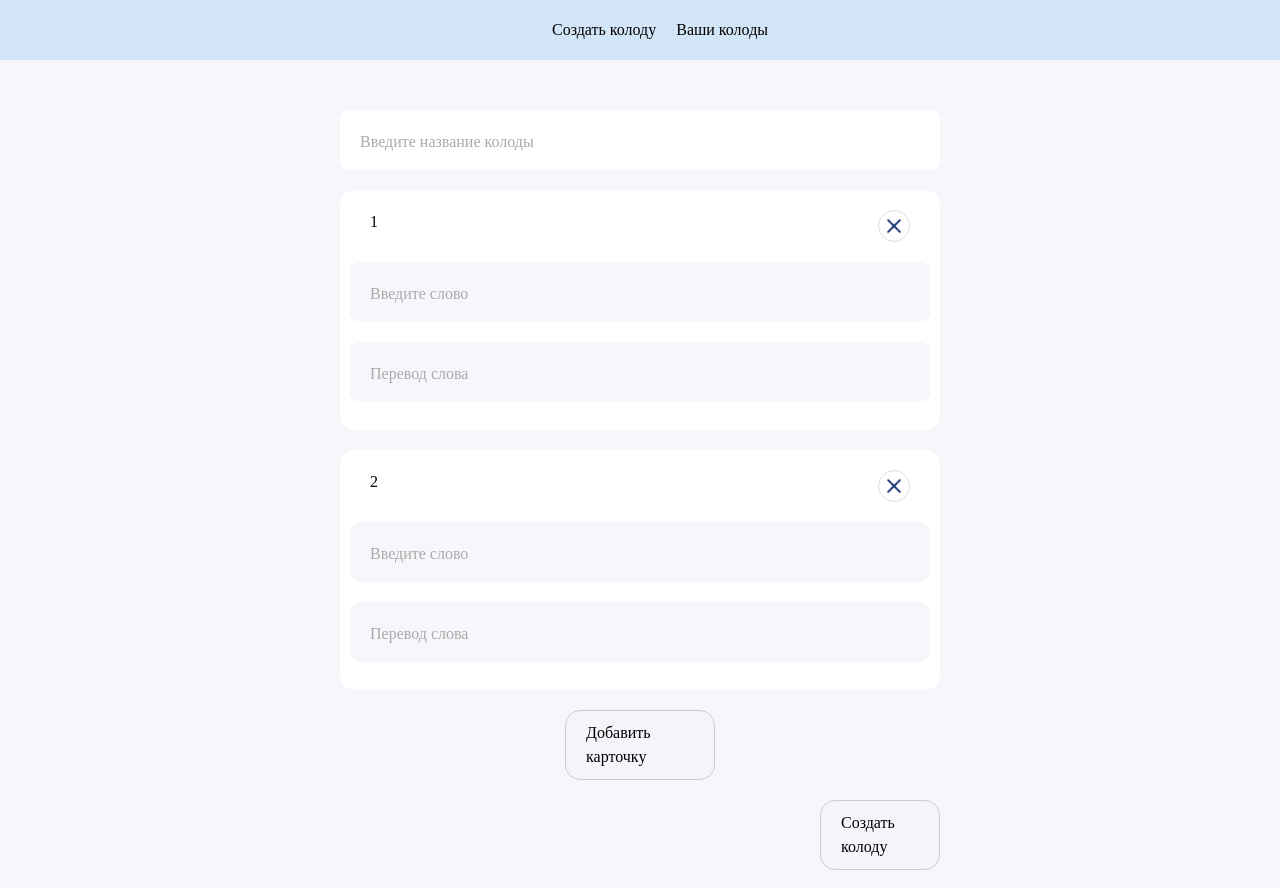
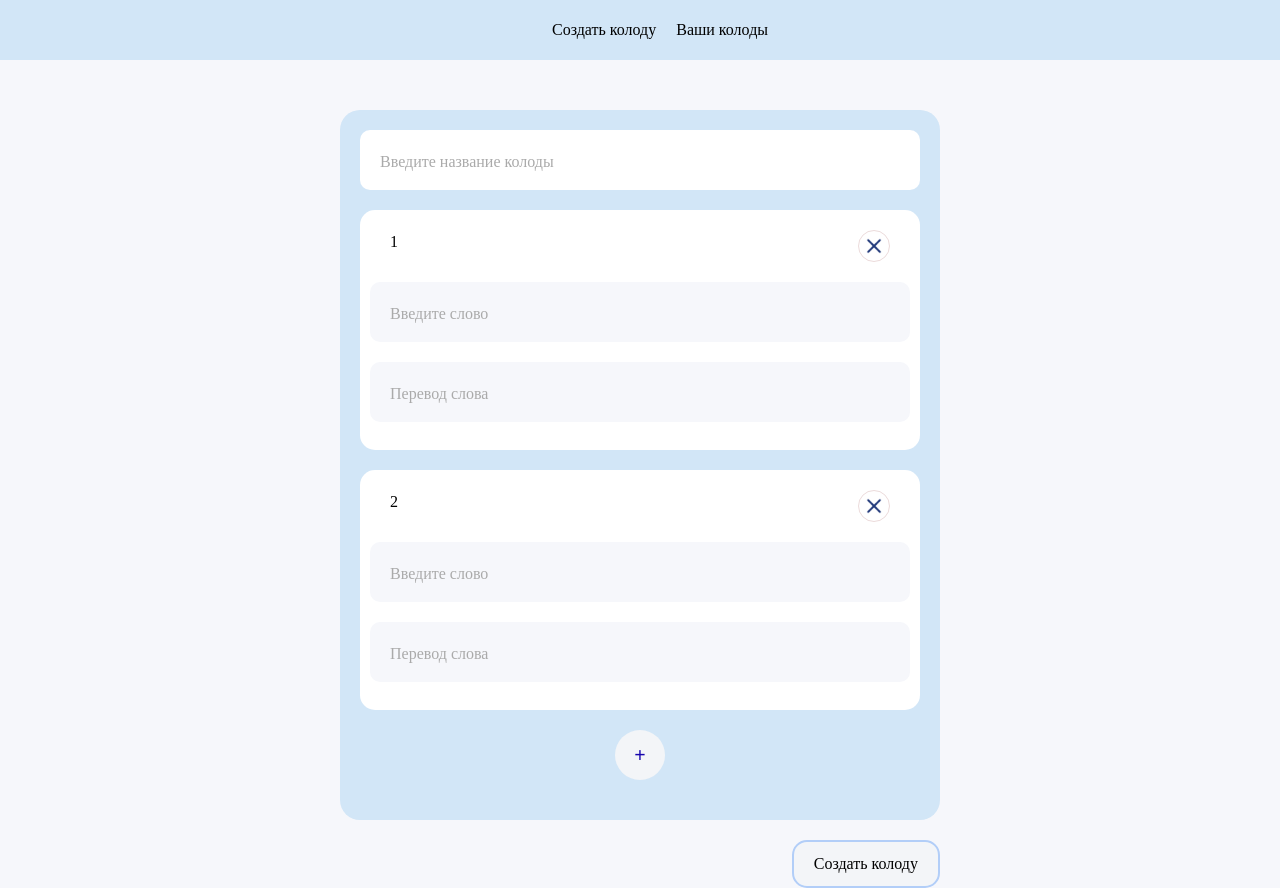
Before and after one commit to RBcuber/flashcards-translate, a plain HTML site: page index.html in a window 1280 px wide. Drawn offline with Linux system fonts and the light colour scheme.

Commit message:
style: update deck card design

```diff
--- a/css/style.css
+++ b/css/style.css
@@ -65,7 +65,12 @@ header {
   height: 60px;
   margin-bottom: 50px;
 }
-
+.container-el {
+  background-color: #d2e6f7;
+  padding: 20px;
+  border-radius: 20px;
+  margin-bottom: 20px;
+}
 ul {
   display: flex;
   justify-content: center;
@@ -88,7 +93,7 @@ main {
   justify-content: center;
   height: 90vh;
 }
-.deckName.color{
+.deckName.color {
   background-color: #d1d1d1b0;
 }
 .deckName,
@@ -126,7 +131,6 @@ main {
 }
 
 .button,
-.button-card,
 .btnСhangeCard {
   display: flex;
   align-items: center;
@@ -134,20 +138,33 @@ main {
 
   width: 120px;
   padding: 10px 20px;
-  border: 1px solid #ccc;
+  border: 2px solid #b2cef8;
   border-radius: 15px;
   background-color: #f3f5f8;
   cursor: pointer;
 }
-
+.button-card {
+  display: flex;
+  align-items: center;
+  justify-content: center;
+  width: 50px;
+  height: 50px;
+  border-radius: 45px;
+  background-color: #f3f5f8;
+  cursor: pointer;
+  font-size: 20px;
+  font-weight: 800;
+  color: #1605ad;
+}
+.button{
+  width: fit-content;
+}
 .button:hover,
 .button-card:hover,
 .btnСhangeCard:hover {
   background-color: #edeff4;
 }
-.button-card {
-  width: 150px;
-}
+
 .btnСhangeCard {
   width: 300px;
   margin: 0 auto;
@@ -155,7 +172,7 @@ main {
 }
 .container__button-card {
   display: flex;
-  justify-content: center;
+  justify-content: space-around;
   margin-bottom: 20px;
 }
 .container__button {
--- a/index.html
+++ b/index.html
@@ -19,8 +19,10 @@
 
     <main>
         <div class="container">
+            <div class="container-el">
                 <div class="create_deck">
-                <div class="deckName" id="deckName" contenteditable="true" data-placeholder="Введите название колоды"></div>
+                    <div class="deckName" id="deckName" contenteditable="true"
+                        data-placeholder="Введите название колоды"></div>
                     <div id="errorDeck" class="errorDeck"> Пожалуйста, введите название колоды</div>
 
                 </div>
@@ -29,14 +31,16 @@
                 </div>
 
                 <div class="container__button-card">
-                <div class="button-card" id="button">Добавить карточку</div>
+                    <div class="button-card" id="button">+</div>
+
+
 
                 </div>
-
+            </div>
             <div class="container__button">
                 <div class="button" id="button">Создать колоду</div>
+            </div>
 
-            </div>
 
 
         </div>
```
Lines whose indentation alone changed are shown as unchanged.
